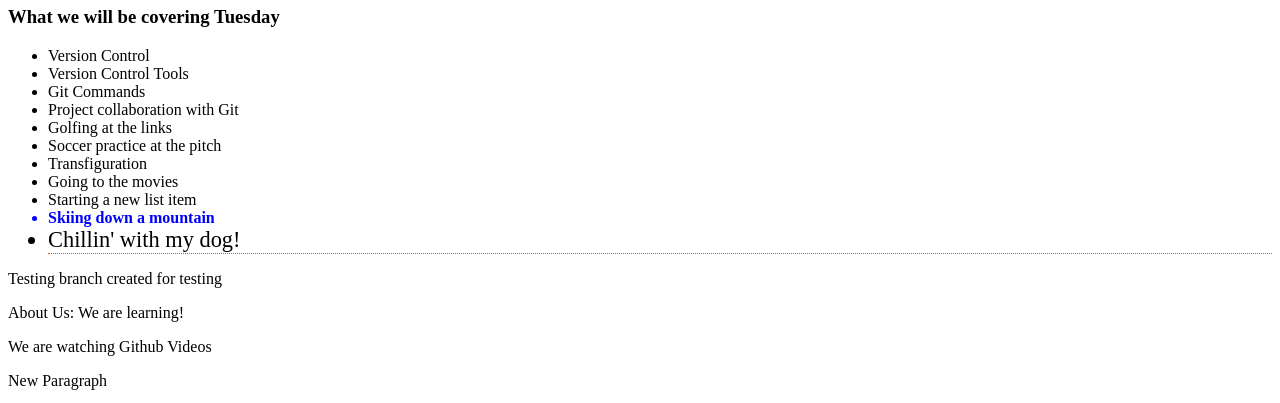
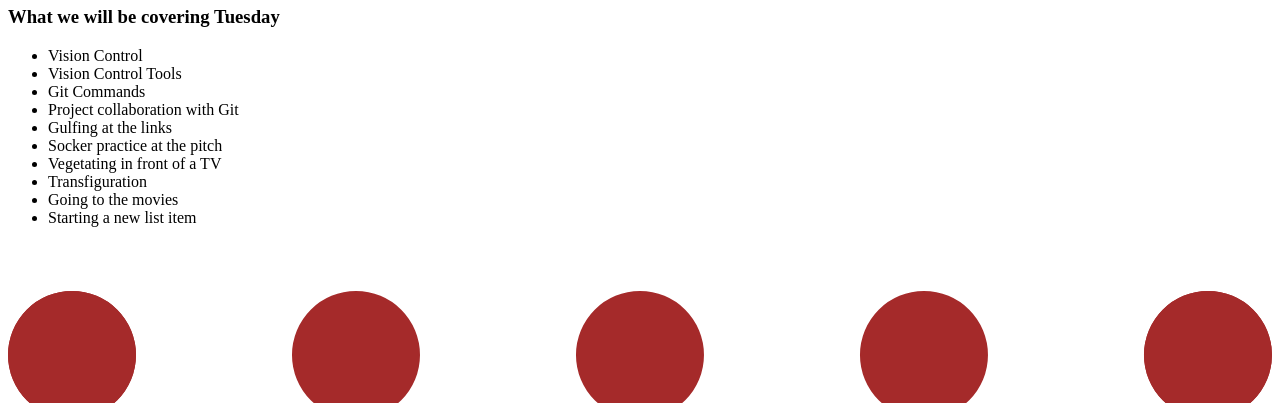
Before and after one commit to SolutiaMR/Solutia-GitTraining, a plain HTML site: page index.html in a window 1280 px wide. Shown: the part 60-463 px from the top of the page. Drawn offline with Linux system fonts and the light colour scheme.

Commit message:
Apply stash styleStash

```diff
--- a/index.html
+++ b/index.html
@@ -6,24 +6,22 @@
         <h1 class="header">Welcome to Solutia Github training!</h1>
         <h3>What we will be covering Tuesday</h3>
         <ul>
-            <li>Version Control</li>
-            <li>Version Control Tools</li>
+            <li>Vision Control</li>
+            <li>Vision Control Tools</li>
             <li>Git Commands</li>
             <li>Project collaboration with Git</li>
-            <li>Golfing at the links</li>
-            <li>Soccer practice at the pitch</li>
+            <li>Gulfing at the links</li>
+            <li>Socker practice at the pitch</li>
+            <li>Vegetating in front of a TV</li>
             <li>Transfiguration</li>
             <li>Going to the movies</li>
             <li>Starting a new list item </li>
-            <li class="bensClass">Skiing down a mountain</li>
-            <li class="best-activity">Chillin' with my dog!</li>
         </ul>
-        <p>Testing branch created for testing</p>
-        <p>About Us: We are learning!</p>
-        <p>We are watching Github Videos</p>
-        <p>New Paragraph</p>
-        <button>I bagel work... But maybe I do!</button>
+        <p class="newStyleForStash">Testing branch created for testing</p>
+        <p class="newStyleForStash">About Us: We are learning!</p>
+        <p class="newStyleForStash">We are watching Github Videos</p>
+        <p class="newStyleForStash">New Paragraph</p>
+        <button>I donut work</button>
         <p>Making a change with sourcetree</p>
     </body>
-
 </html>
--- a/stylesheet.css
+++ b/stylesheet.css
@@ -9,13 +9,10 @@ button {
     background-color: aqua;
 }
 
-
-.bensClass {
-	color: blue;
+.newStyleForStash {
+	color: brown;
+	font-size: 4em;
 	font-weight: bold;
+	border: dotted;
+	border-width: 2em;
 }
-
-.best-activity {
-    font-size: 1.4rem;
-    border-bottom: 1px dotted orangered;
-}
```
